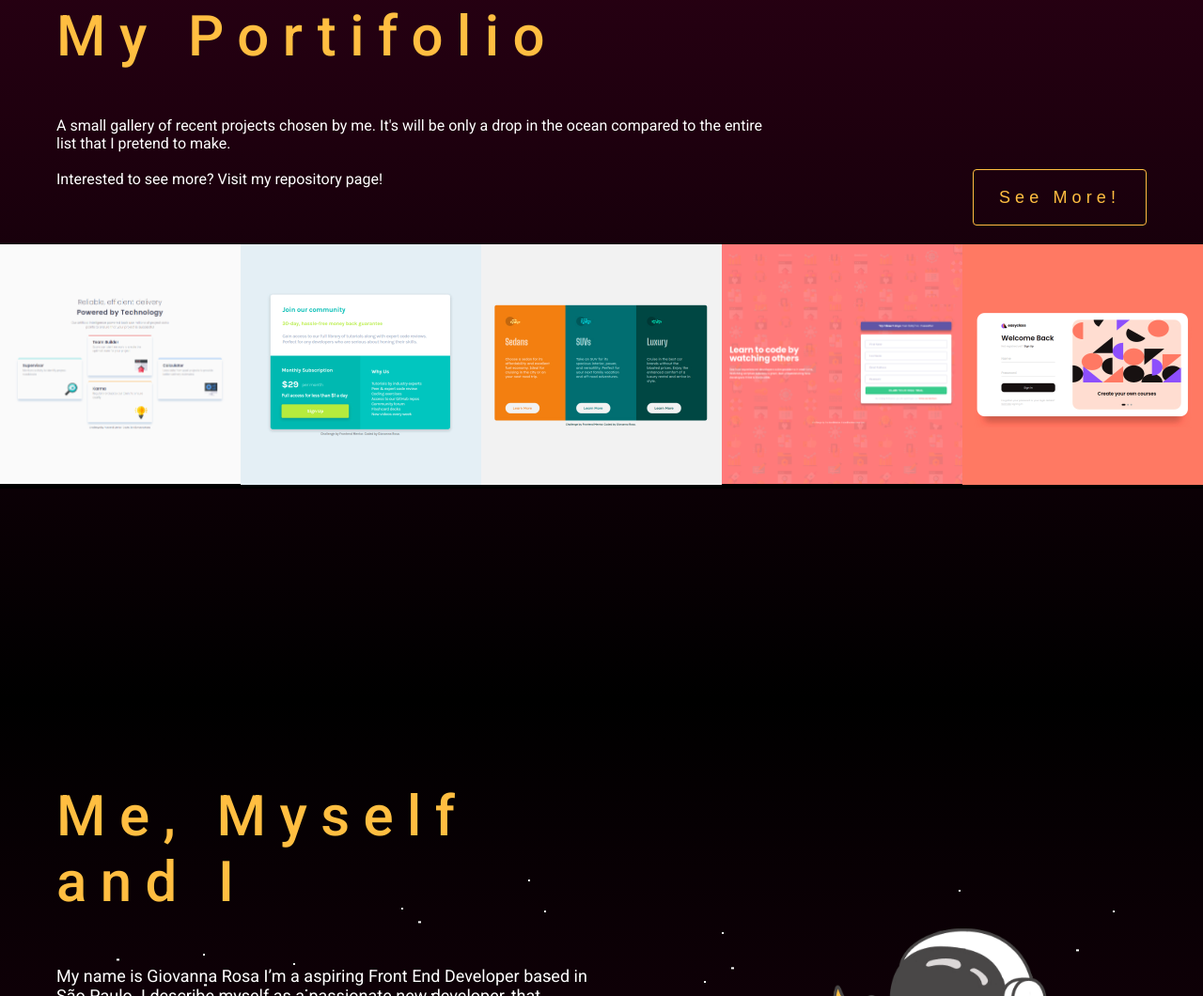
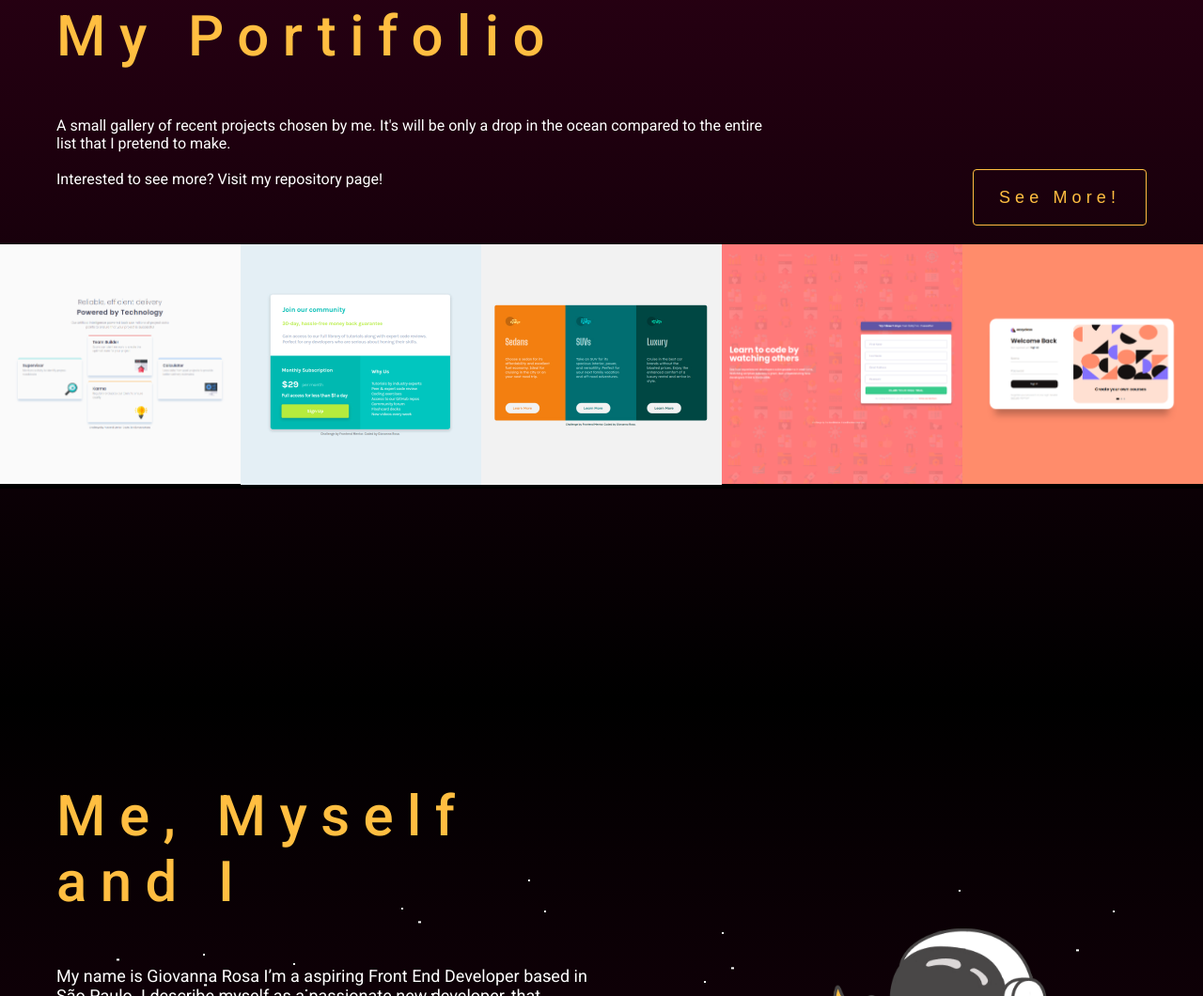
Before and after one commit to giovanna-mrosa/portifolio, a plain HTML site: page index.html in a window 1280 px wide. Shown: the part 856-1916 px from the top of the page at 94% size. Drawn offline with Linux system fonts and the light colour scheme.

Commit message:
responsive-7

```diff
--- a/index.html
+++ b/index.html
@@ -135,7 +135,7 @@
               </figcaption>
             </figure>
             <figure class="img-link">
-              <img src="./assets/app5.jpg" alt="Project #5" />
+              <img src="./assets/app5.png" alt="Project #5" />
               <figcaption>
                 <h2>Sign In & Sign Up Form</h2>
                 <p>View more</p>
```
Also changed, not shown: assets/app5.jpg (deleted), assets/app5.png (added).
